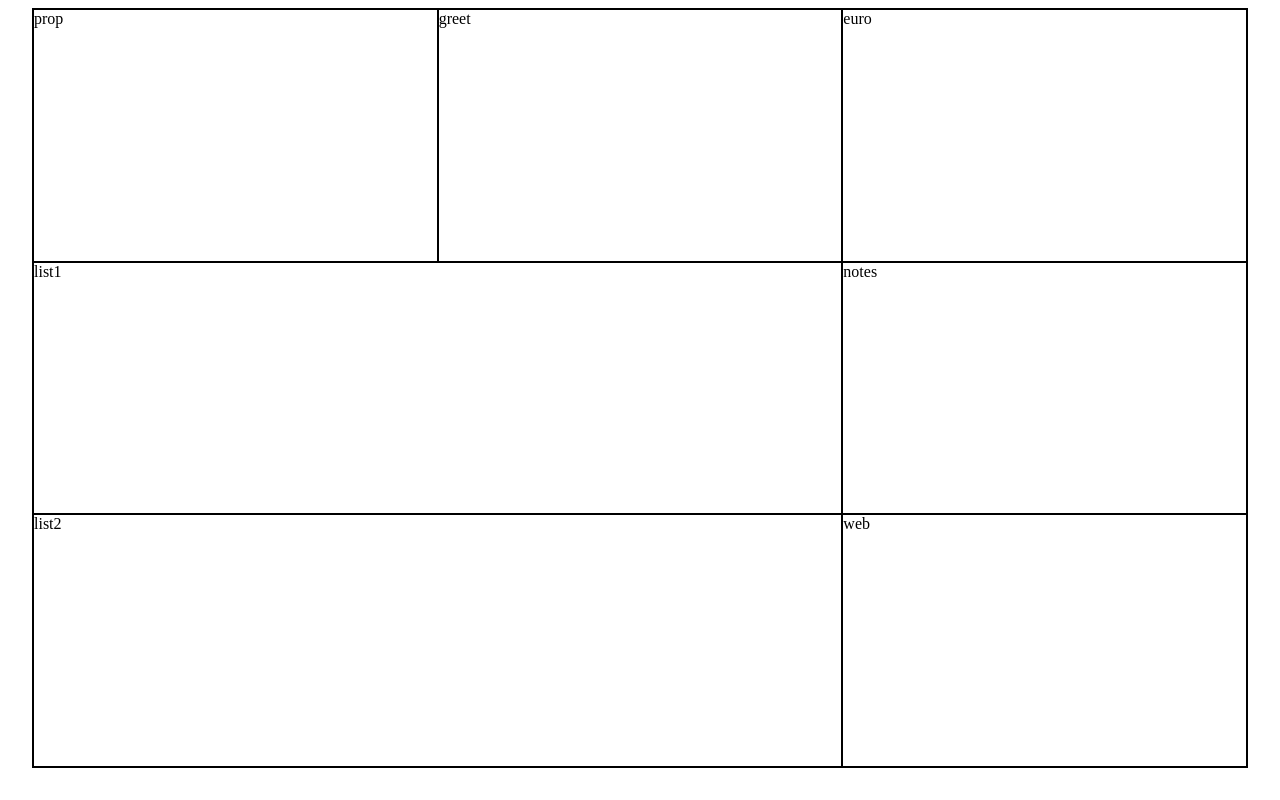
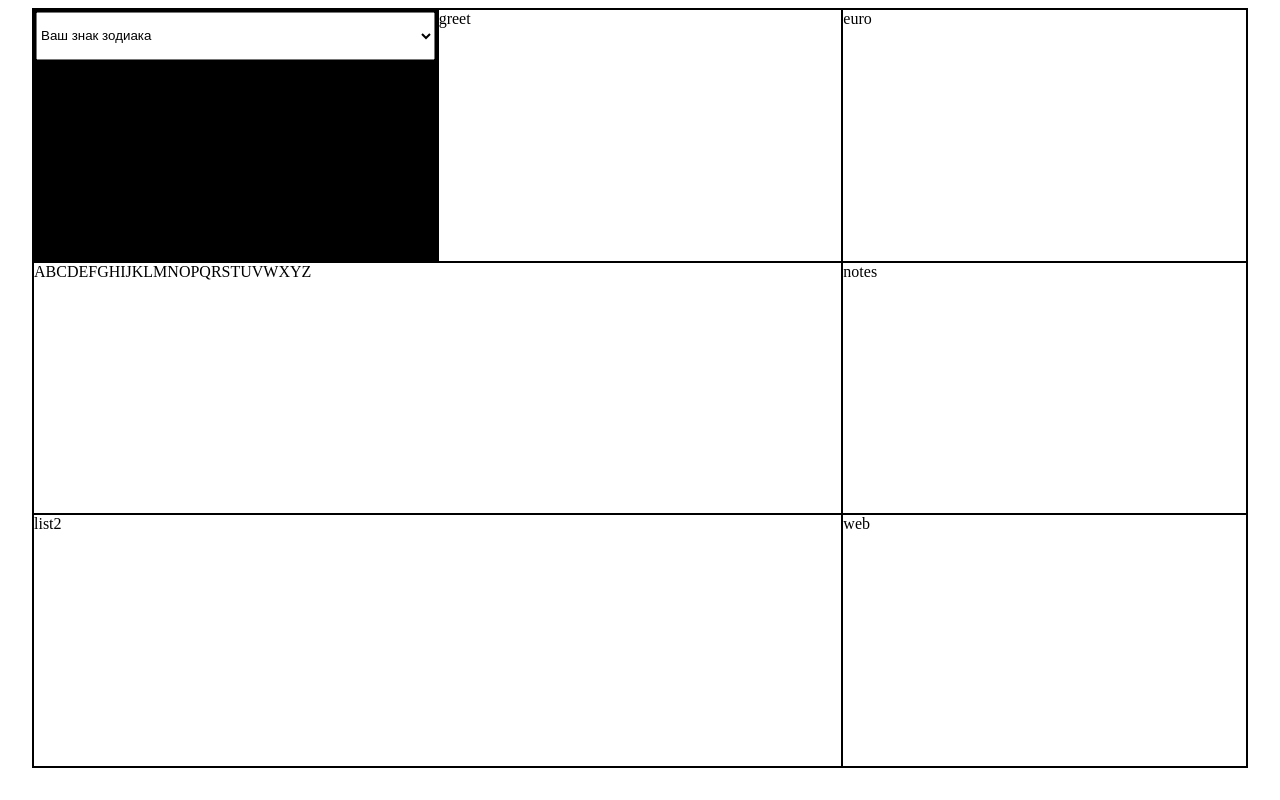
Before and after one commit to eflaass/Desktop, a plain HTML site: page index.html in a window 1280 px wide. Drawn offline with Linux system fonts and the light colour scheme.

Commit message:
prophecy

```diff
--- a/index.html
+++ b/index.html
@@ -3,23 +3,57 @@
   <head>
     <meta charset="utf-8">
     <title>Desktop</title>
-    <link rel="stylesheet" href="style.css">
-    <script async type="text/javascript" src="script.js"></script>
+    <link rel="stylesheet" href="styles_main.css">
+    <link rel="stylesheet" href="styles_prophecy.css">
+    <script async type="text/javascript" src="script_prophecy.js"></script>
   </head>
   <body>
     <div class="grid-container">
       <!-- Здесь хочу вставить рандомное предсказание из Prophecy Box -->
-      <div class="prophecy">prop</div>
+      <div class="prophecy">
+        <div class="prophecy__container">
+          <div class="prophecy__wrapper-top">
+            <form class="prophecy__form">
+              <select id="prophecySelect">
+                <option>
+                  Ваш знак зодиака
+                </option>
+                <option value="aries" data-val="Овнам сегодня будет">Овен</option>
+                <option value="taurus" data-val="Тельцам сегодня будет">Телец</option>
+                <option value="gemini" data-val="Близнецам сегодня будет">Близнецы</option>
+                <option value="cancer" data-val="Ракам сегодня будет">Рак</option>
+                <option value="leo" data-val="Львам сегодня будет">Лев</option>
+                <option value="virgo" data-val="Девам сегодня будет">Дева</option>
+                <option value="libra" data-val="Весам сегодня будет">Весы</option>
+                <option value="scorpio" data-val="Скорпионам сегодня будет">Скорпион</option>
+                <option value="sagittarius" data-val="Стрельцам сегодня будет">Стрелец</option>
+                <option value="capricorn" data-val="Козерогам сегодня будет">Козерог</option>
+                <option value="aquarius" data-val="Водолеям сегодня будет">Водолей</option>
+                <option value="pisces" data-val="Рыбам сегодня будет">Рыбы</option>
+              </select>
+            </form>
+          </div>
+          <div class="prophecy__wrapper-bottom">
+            <div id="prophecyWindow" class="prophecy__window"></div>
+          </div>
+        </div>
+      </div>
+
       <!-- Тут приветствие (рандомное или по выбору пользователя) -->
       <div class="greetings">greet</div>
+
       <!-- Здесь курс евро -->
       <div class="euro">euro</div>
+
       <!-- Тут хз -->
-      <div class="list1">list1</div>
+      <div class="list1">ABCDEFGHIJKLMNOPQRSTUVWXYZ</div>
+
       <!-- Тут хз -->
       <div class="list2">list2</div>
+
       <!-- Записки пользователя -->
       <div class="notes">notes</div>
+
       <!-- Сетка со ссылками по выбору пользователя -->
       <div class="web">web</div>
       </div>
--- /dev/null
+++ b/script_prophecy.js
@@ -0,0 +1,17 @@
+var prophecyArray = [
+  "xерово",
+  "грустненько",
+  "не очень",
+  "тяжко",
+  "так себе",
+  "пизда"
+];
+var myProp = function() {
+  prophecySelect.addEventListener("change", function() {
+    var n = prophecySelect.options.selectedIndex;
+    var zodiac = prophecySelect.options[n].dataset.val;
+    var prophecyArrayItem = Math.floor(Math.random() * prophecyArray.length);
+    prophecyWindow.innerHTML = zodiac + " " + prophecyArray[prophecyArrayItem];
+  });
+};
+myProp();
--- /dev/null
+++ b/styles_prophecy.css
@@ -0,0 +1,31 @@
+.prophecy__container {
+  background:black;
+  box-sizing:border-box;
+  height:100%;
+  width:100%;
+}
+.prophecy__wrapper-top {
+  height:20%;
+  text-align:center;
+}
+.prophecy__form {
+  height:100%;
+  width:100%;
+}
+select {
+  height:100%;
+  width:100%;
+}
+.prophecy__wrapper-bottom {
+  height:80%;
+  width:100%;
+}
+.prophecy__window {
+  color:white;
+  font-family:monospace;
+  height:80%;
+  margin:5% auto;
+  padding-top:10%;
+  text-align:center;
+  width:80%;
+}
```
Also changed, not shown: script.js (deleted), styles_main.css (renamed from style.css).
